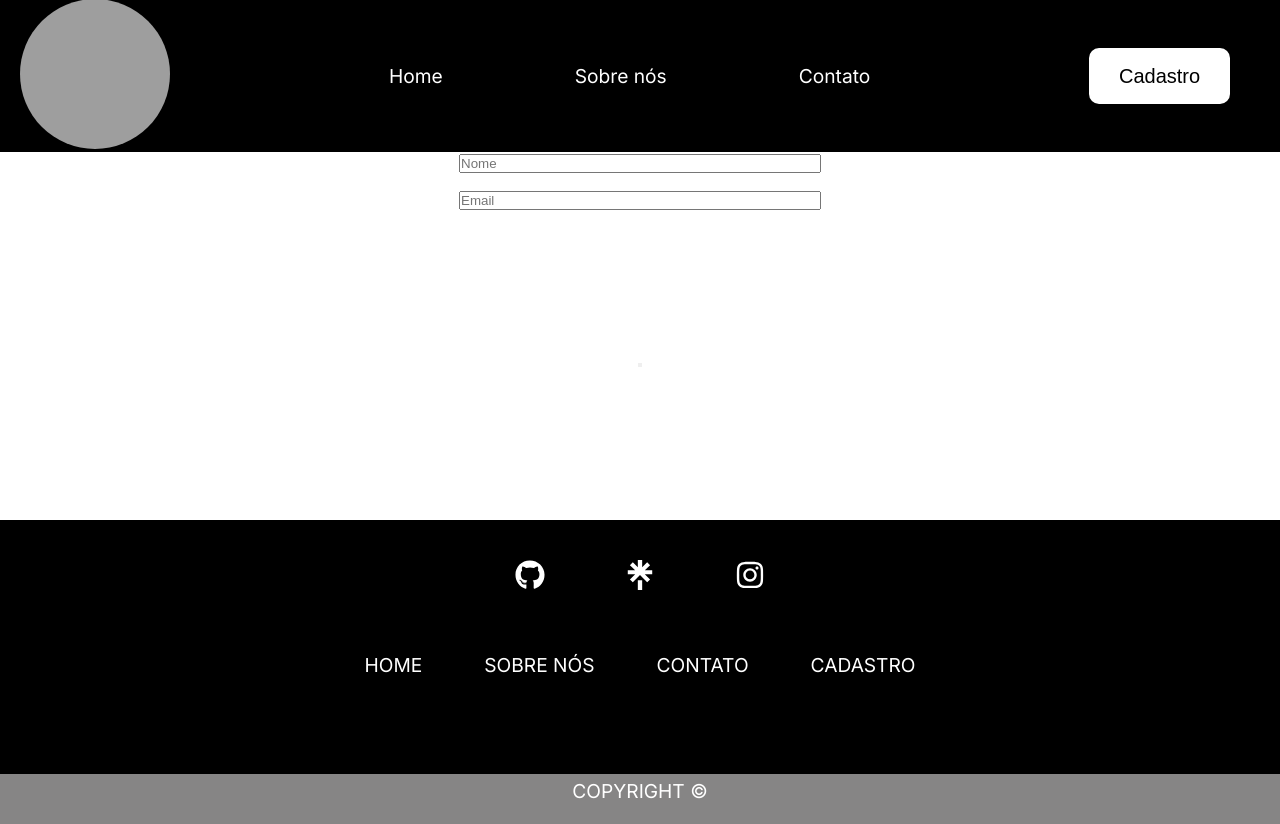
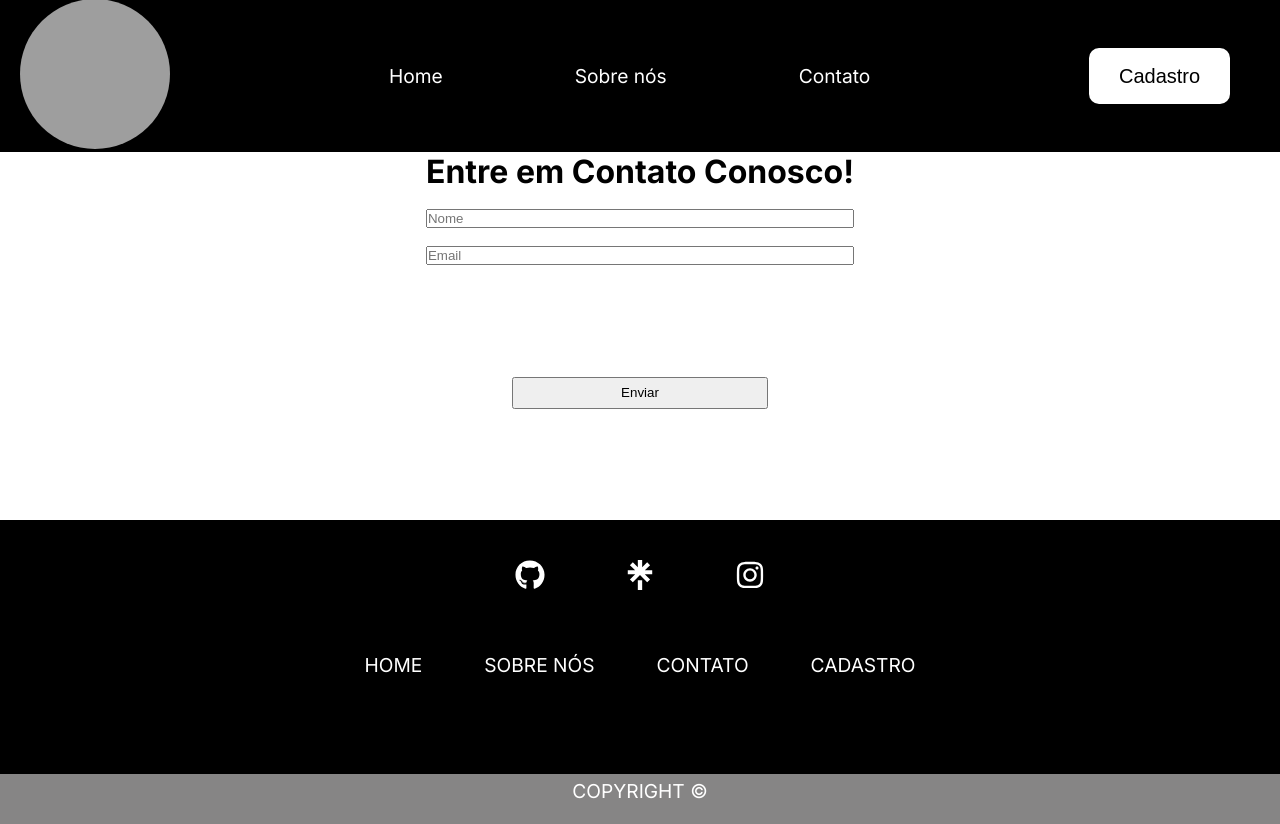
Before and after one commit to aninha306/FrontEnd-projeto-final, a Next.js app: page /contato in a window 1280 px wide. Built offline with nearby package versions, Linux system fonts and the light colour scheme; grey boxes are pictures that could not be loaded.

Commit message:
feat: edit page css contato2

```diff
--- a/app/contato/Contato.module.css
+++ b/app/contato/Contato.module.css
@@ -1,15 +1,21 @@
 
 .contato{
+    width: 100%;
+    height: 100%;
     display: flex;
     flex-direction: column;
     align-items: center;
     justify-content: center;
     height: 100vh;
+
 }
 
 .contato h1{
     font-size: 2rem;
     margin-bottom: 1rem;
+    color: #000;
+    box-shadow: darkgrey;
+    border-radius: 2rem;
 }
 
 .contato p{
@@ -42,6 +48,7 @@
 }
 
 .enviarMsg{
-    width: 100%;
+    width: 20%;
+    height: 2rem;
     margin-bottom: 1rem;
 }
--- a/app/contato/page.jsx
+++ b/app/contato/page.jsx
@@ -14,13 +14,15 @@ function Contato() {
 
             <div>
 
+                <h1 className={styles.titulo}>Entre em Contato Conosco! </h1>
+
                 <input className={styles.nome}  href={'/'} placeholder="Nome"/>
                 <input className={styles.email} href={'/'} placeholder="Email"/>
 
             </div>
 
             <div className={styles.contato}>
-                <button className={styles.enviarMsg}></button>
+                <button className={styles.enviarMsg}>Enviar</button>
             </div>
 
             <Footer></Footer>
```
